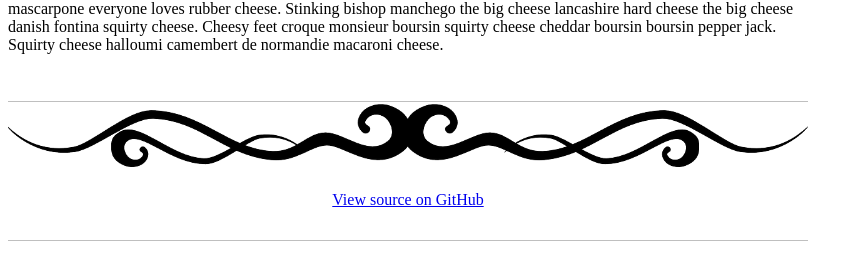
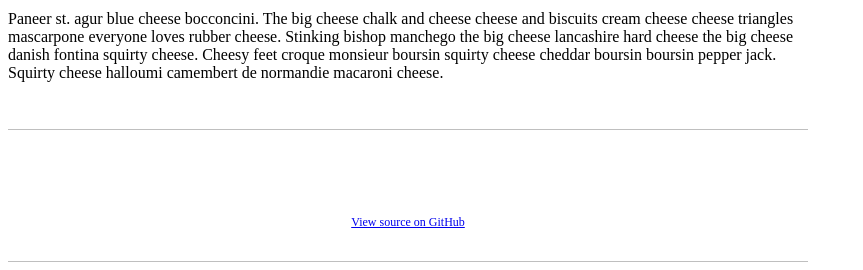
Before and after one commit to josephchandlerjr/responsive-blog, a website: page index.html in a window 1280 px wide. Shown: the part 1994-2264 px from the top of the page, without its empty margins (0-863 px from the left). Before the commit the page ends 2243 px from the top, so only its background shows below. Drawn offline with Linux system fonts and the light colour scheme; a web font is replaced by a local one.

Commit message:
Add svg logo and ad a few more zocial icons

```diff
--- a/css/main.css
+++ b/css/main.css
@@ -34,7 +34,8 @@ header, footer {
 ul.social {
 	list-style: none;
 	margin: 0;
-	padding: 0;
+	padding: 2em 0 2em 0;
+
 
 }
 
@@ -48,6 +49,7 @@ a.social {
 	text-decoration: inherit;
 	color: inherit;
 }
+
 
 
 article {
@@ -68,3 +70,8 @@ img {
 	max-width: 100%;
 
 }
+
+.page-source {
+	font-size: .75em;
+
+}
--- a/index.html
+++ b/index.html
@@ -1,7 +1,7 @@
 <!DOCTYPE html>
 <html>
 <head>
-
+  <meta charset='utf-8'>
   <meta name="description" content="Udacity Responsive Images course project" />
   <meta name="author" content="//samdutton.com">
   <meta name="viewport" content="width=device-width, minimum-scale=1.0, initial-scale=1.0, user-scalable=yes">
@@ -23,6 +23,12 @@
 
 <body>
 <header>
+    <a href="//github.com/udacity/responsive-images/" title="Home page for course examples">
+      <svg id="logo" xmlns="http://www.w3.org/2000/svg" width="24" height="24" viewBox="0 0 24 24">
+        <title>Responsive logo</title>
+        <path d="M20 8.69V4h-4.69L12 .69 8.69 4H4v4.69L.69 12 4 15.31V20h4.69L12 23.31 15.31 20H20v-4.69L23.31 12 20 8.69zM12 18c-3.31 0-6-2.69-6-6s2.69-6 6-6 6 2.69 6 6-2.69 6-6 6zm0-10c-2.21 0-4 1.79-4 4s1.79 4 4 4 4-1.79 4-4-1.79-4-4-4z"></path>
+      </svg>
+    </a>
   <img src="images_src/still_life.jpg">
   <h1>My responsive blog</h1>
 </header>
@@ -92,16 +98,15 @@
 
 
 <footer>
-  <img style="max-width: 100%" src="images_src/fixed/flourish.png">
   <ul class='social'>
 	<li class='social'><a href='#' class='social zocial-facebook'></a></li>
 	<li class='social'><a href='#' class='social zocial-instagram'></a></li>
 	<li class='social'><a href='#' class='social zocial-twitter'></a></li>
+	<li class='social'><a href='#' class='social zocial-digg'></a></li>
+	<li class='social'><a href='#' class='social zocial-google'></a></li>
   </ul>
-  <!--
-  Flourish credit: http://pixabay.com/en/flourish-line-border-decoration-31609/
-  -->
-  <a href="//github.com/udacity/responsive-images/tree/master/project/start" title="View source for this page on GitHub" id="viewSource">View source on GitHub</a>
+
+  <a class='page-source' href="//github.com/udacity/responsive-images/tree/master/project/start" title="View source for this page on GitHub" id="viewSource">View source on GitHub</a>
 </footer>
 
 </body>
```
